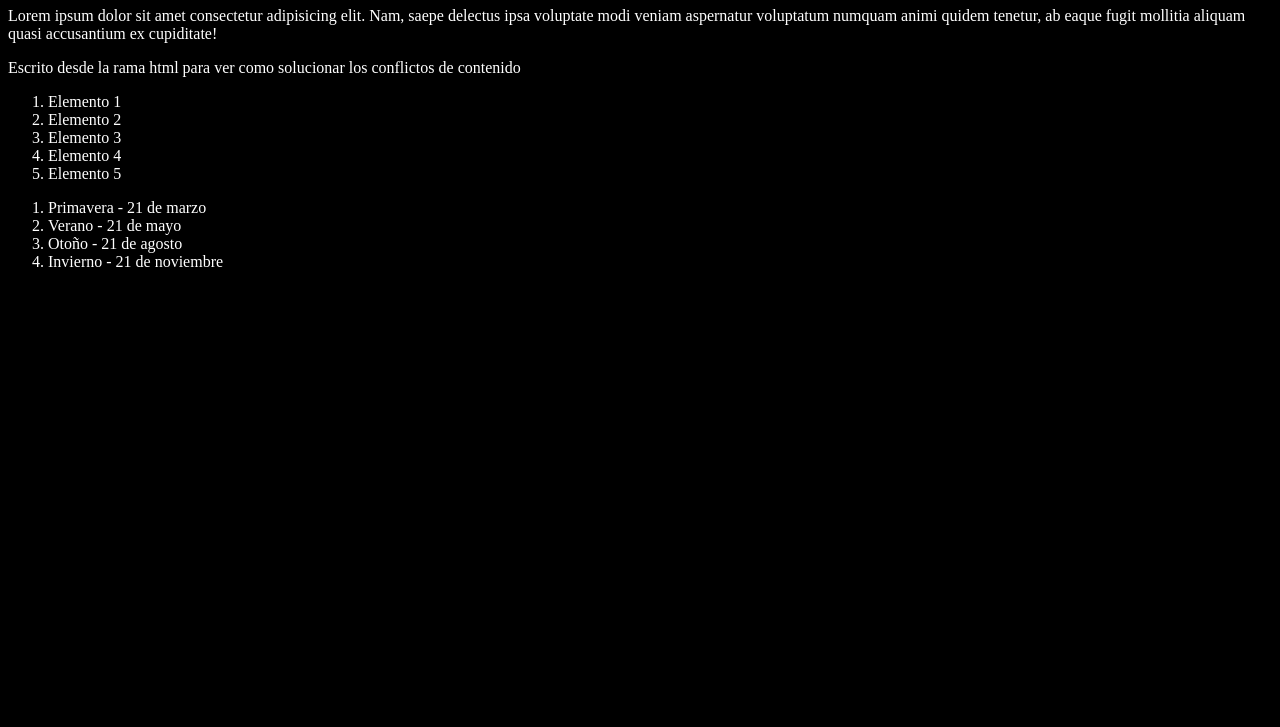
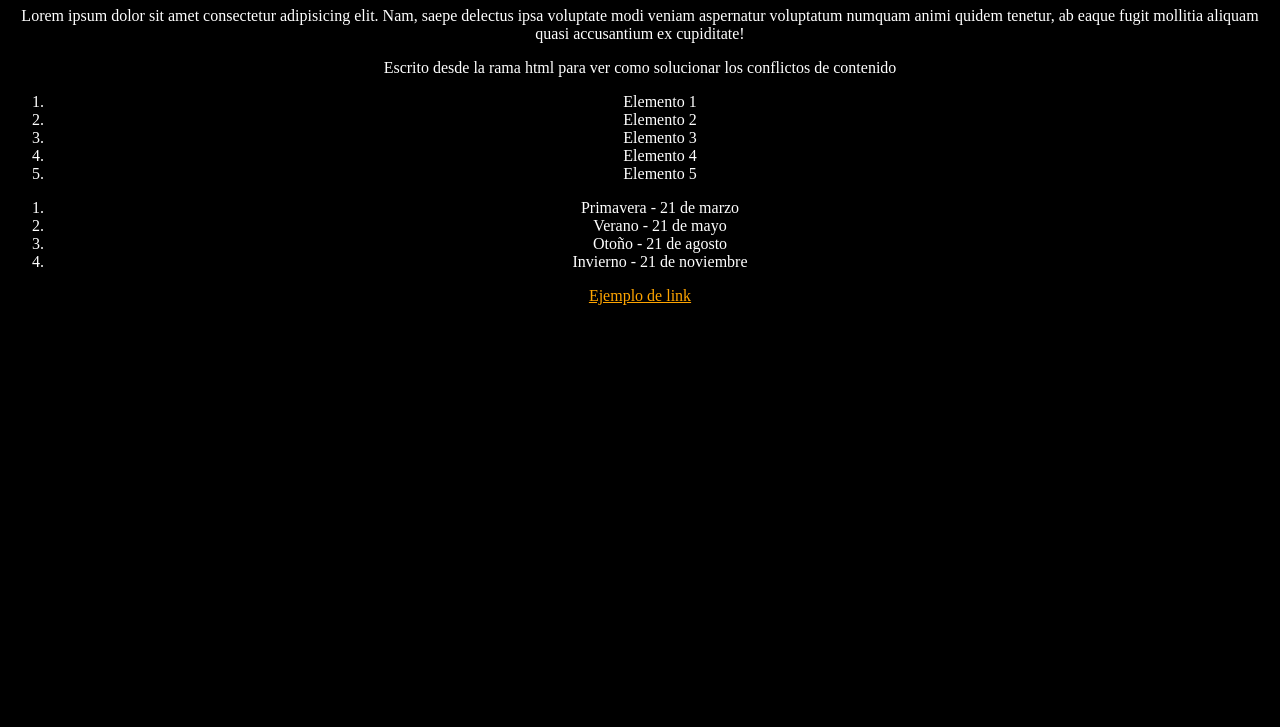
Before and after one commit to Soto05/git1-JonMircha, a plain HTML site: page index.html in a window 1280 px wide. Shown: the part 73-800 px from the top of the page. Drawn offline with Linux system fonts and the light colour scheme.

Commit message:
Agregando enlace a index.html ademas de modificar el archivo css para que se mire más bonito

```diff
--- a/index.html
+++ b/index.html
@@ -33,5 +33,6 @@
       <li>Invierno - 21 de noviembre</li>
     </ol>
     <script src="index.js"></script>
+    <a href="#">Ejemplo de link</a>
   </body>
 </html>
--- a/style.css
+++ b/style.css
@@ -1,4 +1,13 @@
 html {
   background-color: black;
   color: white;
+  text-align: center;
 }
+
+a {
+  color: orange;
+}
+
+a:hover {
+  color: orangered;
+}
```
